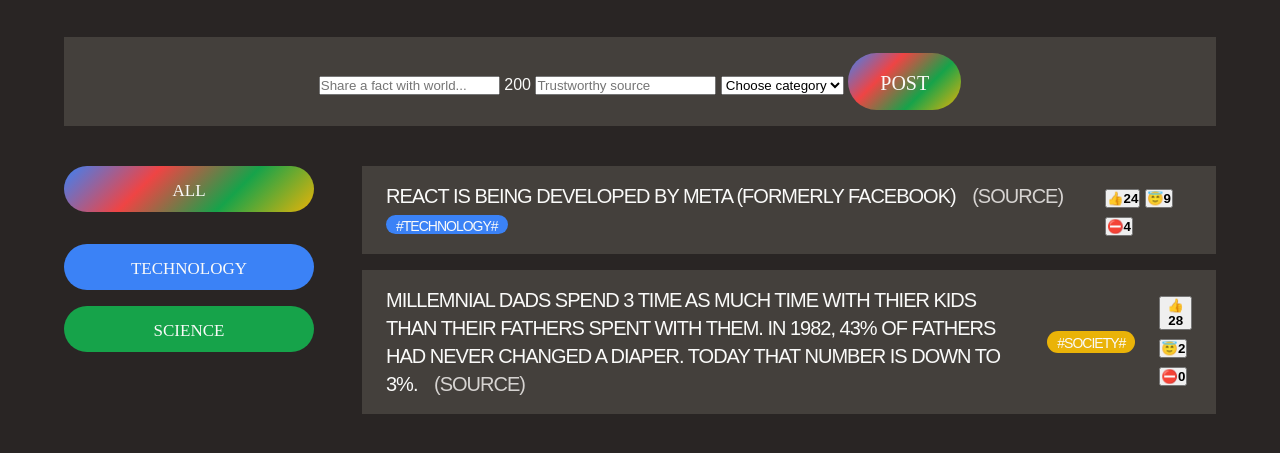
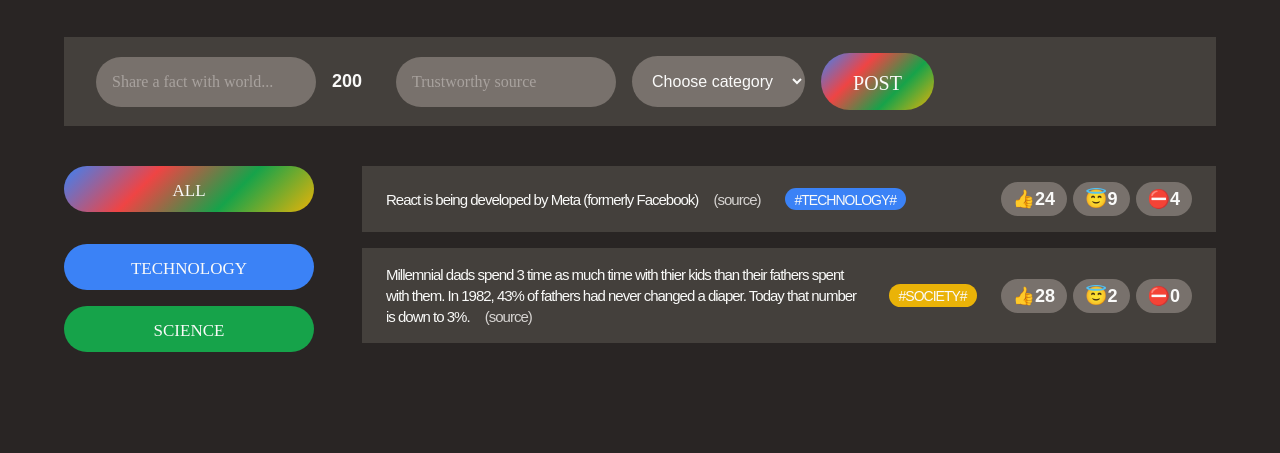
Before and after one commit to bishwa-prakash/Web-development, a plain HTML site: page index.html in a window 1280 px wide. Shown: the part 119-572 px from the top of the page. Drawn offline with Linux system fonts and the light colour scheme; a web font is replaced by a local one.

Commit message:
New changes

```diff
--- a/index.html
+++ b/index.html
@@ -67,14 +67,15 @@
               <p>
                 React is being developed by Meta (formerly Facebook)
                 <a class="source" href="https://opensource.fb.com/">(source)</a>
-                <span class="tag" style="background-color: #3b82f6"
+
+              </p>
+              <span class="tag" style="background-color: #3b82f6"
                   >#technology#</span
                 >
-              </p>
               <div class="vote-buttons">
-                <button>👍<strong>24</strong></button>
-                <button>😇<strong>9</strong></button>
-                <button>⛔<strong>4</strong></button>
+                <button>👍24</button>
+                <button>😇9</button>
+                <button>⛔4</button>
               </div>
             </li>
             <li class="fact">
@@ -93,9 +94,9 @@
                 >#society#</span
               >
               <div class="vote-buttons">
-                <button>👍<strong>28</strong></button>
-                <button>😇<strong>2</strong></button>
-                <button>⛔<strong>0</strong></button>
+                <button>👍28</button>
+                <button>😇2</button>
+                <button>⛔0</button>
               </div>
             </li>
           </ul>
--- a/style.css
+++ b/style.css
@@ -6,7 +6,7 @@
 body {
   background-color: #292524;
   color: #fafaf9;
-  text-transform: uppercase;
+
   font-family: 'Sono', sans-serif;
   padding: 48px 64px;
 }
@@ -40,8 +40,10 @@ body {
 .fact-form {
   background-color: #44403c;
   margin-bottom: 40px;
-  padding: 16px 40px;
-  text-align: center;
+  padding: 16px 32px;
+  display: flex;
+  align-items: center;
+  gap: 16px;
 }
 
 main {
@@ -64,7 +66,7 @@ h1 {
 }
 
 .fact {
-  font-size: 20px;
+  font-size: 15px;
   line-height: 1.4;
   font-family: 'Sono', sans-serif;
   background-color: #44403c;
@@ -89,6 +91,26 @@ h1 {
 
 .vote-buttons {
   margin-left: auto;
+  flex-shrink: 0;
+  display: flex;
+  gap: 6px;
+}
+
+.vote-buttons button {
+  background-color: #78716c;
+  border: none;
+  font-size: 18px;
+  padding: 6px 12px;
+  border-radius: 100px;
+  color: inherit;
+  font-family: inherit;
+  font-weight: 600;
+  cursor: pointer;
+  transition: 0.4s;
+}
+
+.vote-buttons button:hover {
+  background-color: #292524;
 }
 
 ul {
@@ -141,3 +163,29 @@ ul {
 
   background-image: none;
 }
+
+.fact-form input,
+.fact-form select {
+  max-width: 220px;
+  background-color: #78716c;
+  border: none;
+  border-radius: 100px;
+  padding: 16px;
+  font-size: 16px;
+  color: inherit;
+}
+
+.fact-form input::placeholder {
+  color: #a8a29e;
+  font-family: Sono;
+}
+
+.fact-form input:first-child {
+  flex-grow: 1;
+}
+
+.fact-form span {
+  font-weight: 600;
+  font-size: 18px;
+  margin-right: 18px;
+}
```
